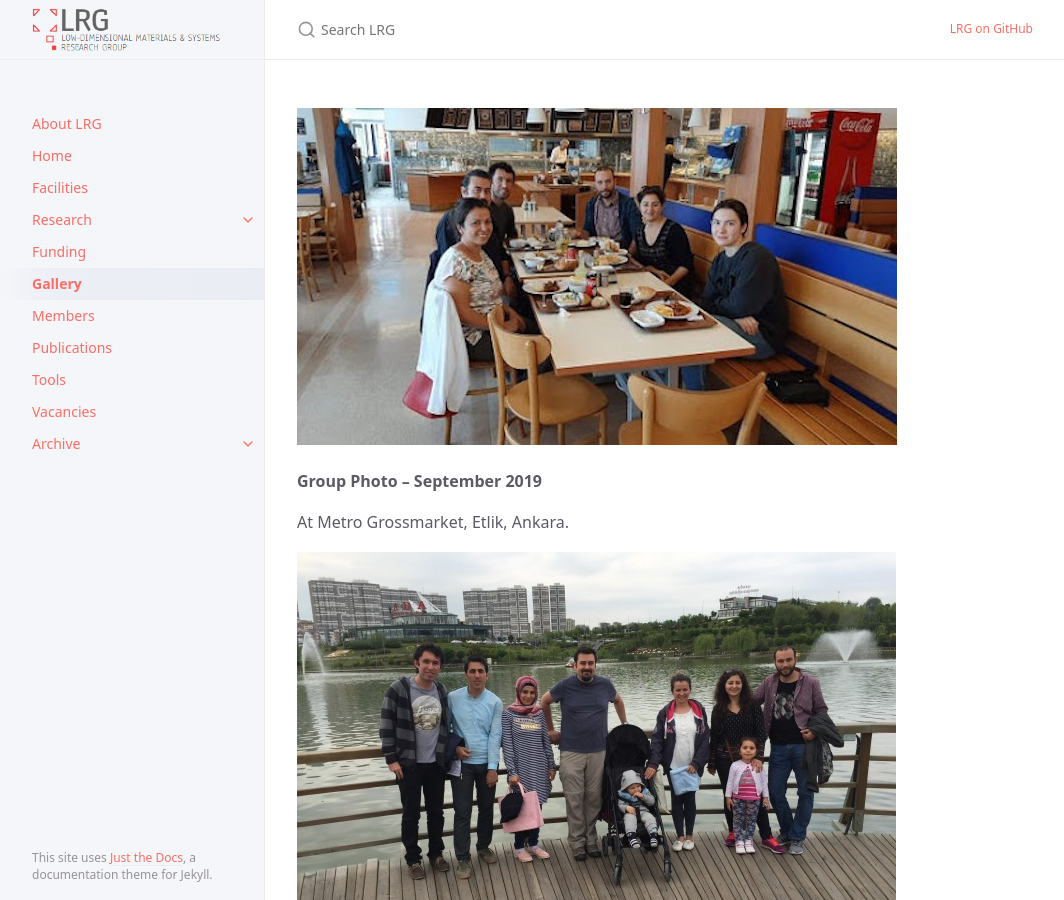
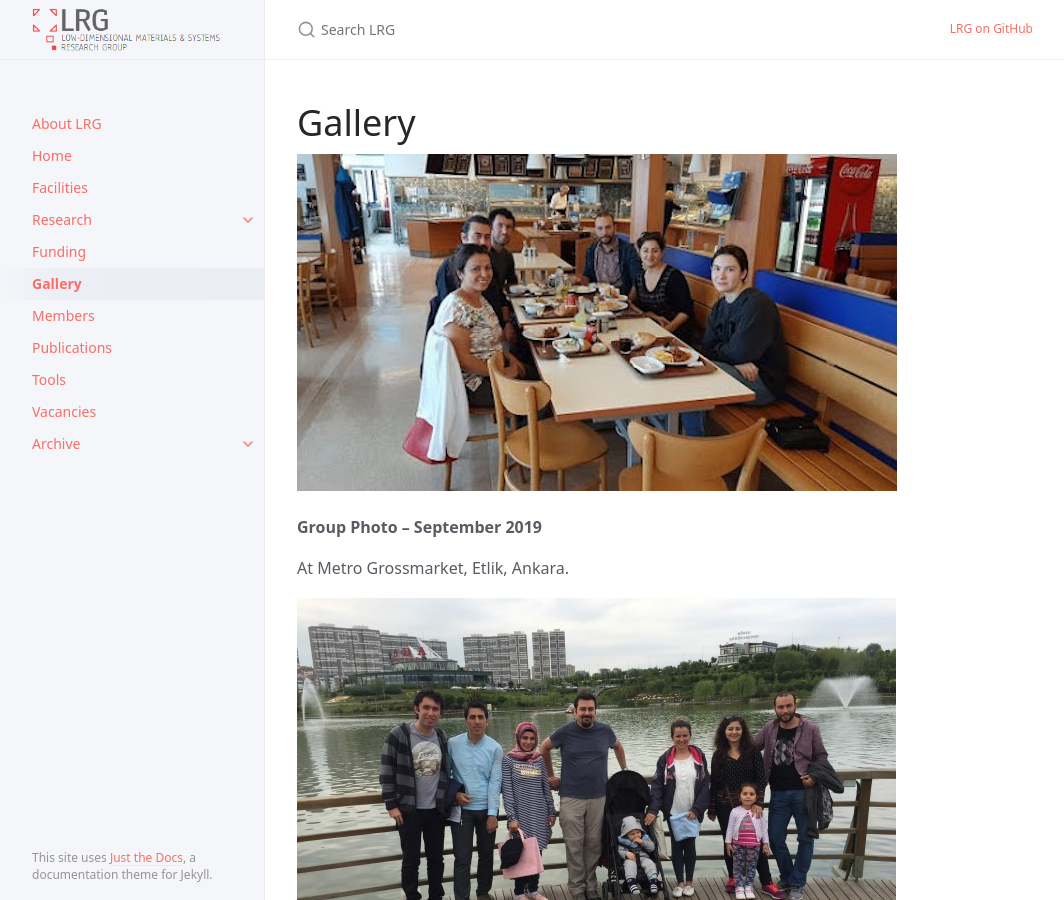
Before and after one commit to lrgresearch/2022, a Jekyll site: the page built from docs/gallery.md, in a window 1280 px wide and 900 px high. Shown: the whole window, without its empty margins (107-1171 px from the left). Built offline with Jekyll 4.4.1, drawn with Linux system fonts in a browser that asks for light colours.

Commit message:
Update gallery.md

```diff
--- a/docs/gallery.md
+++ b/docs/gallery.md
@@ -3,6 +3,8 @@ layout: default
 title: Gallery
 nav_order: 5
 ---
+
+# Gallery
 
 ![Image](../../assets/images/gallery/grup4.jpg)
 
```
